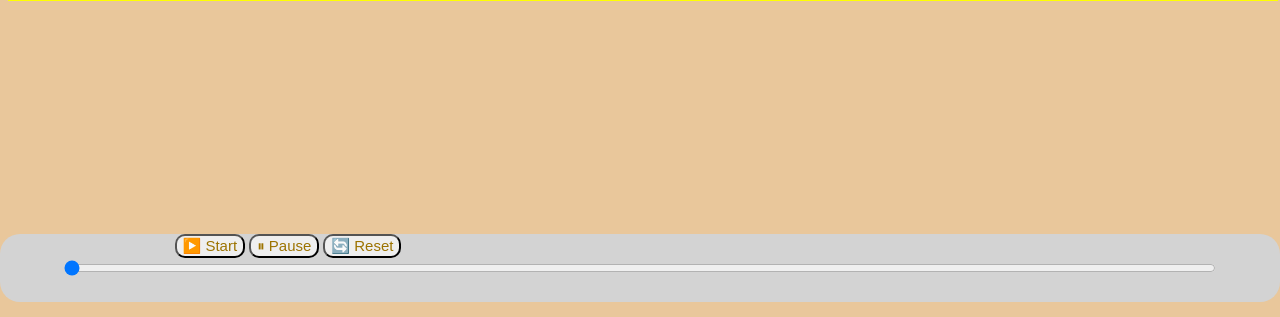
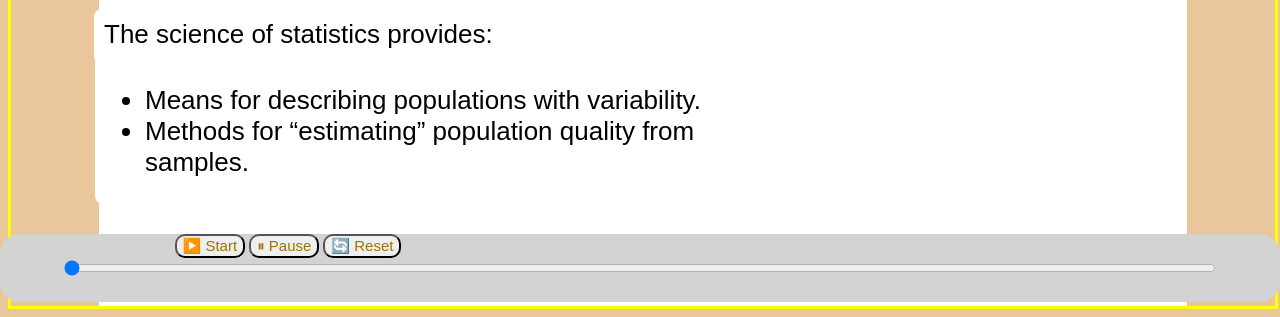
Before and after one commit to imurs34/tutorial_video, a plain HTML site: page index.html in a window 1280 px wide. Shown: the part 493-810 px from the top of the page. Drawn offline with nearby package versions, Linux system fonts and the light colour scheme.

Commit message:
revise top margin

```diff
--- a/index.html
+++ b/index.html
@@ -139,7 +139,7 @@
       #content {
         margin-left: auto;
         margin-right: auto;
-        margin-top: 0%;
+        margin-top: 25%;
         /* width: 50%; */
         /* height: 500px; */
         /* width: 985px;
```
